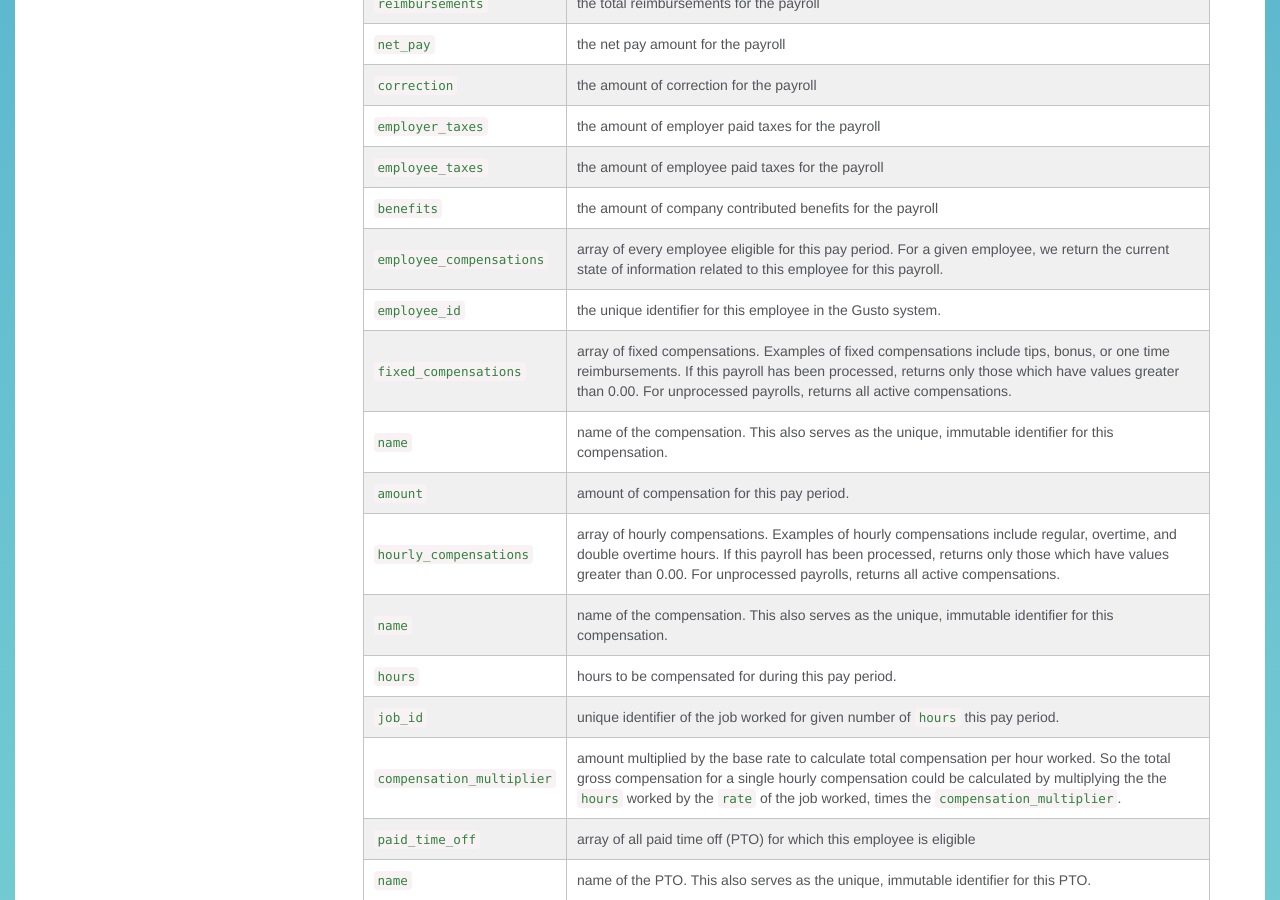
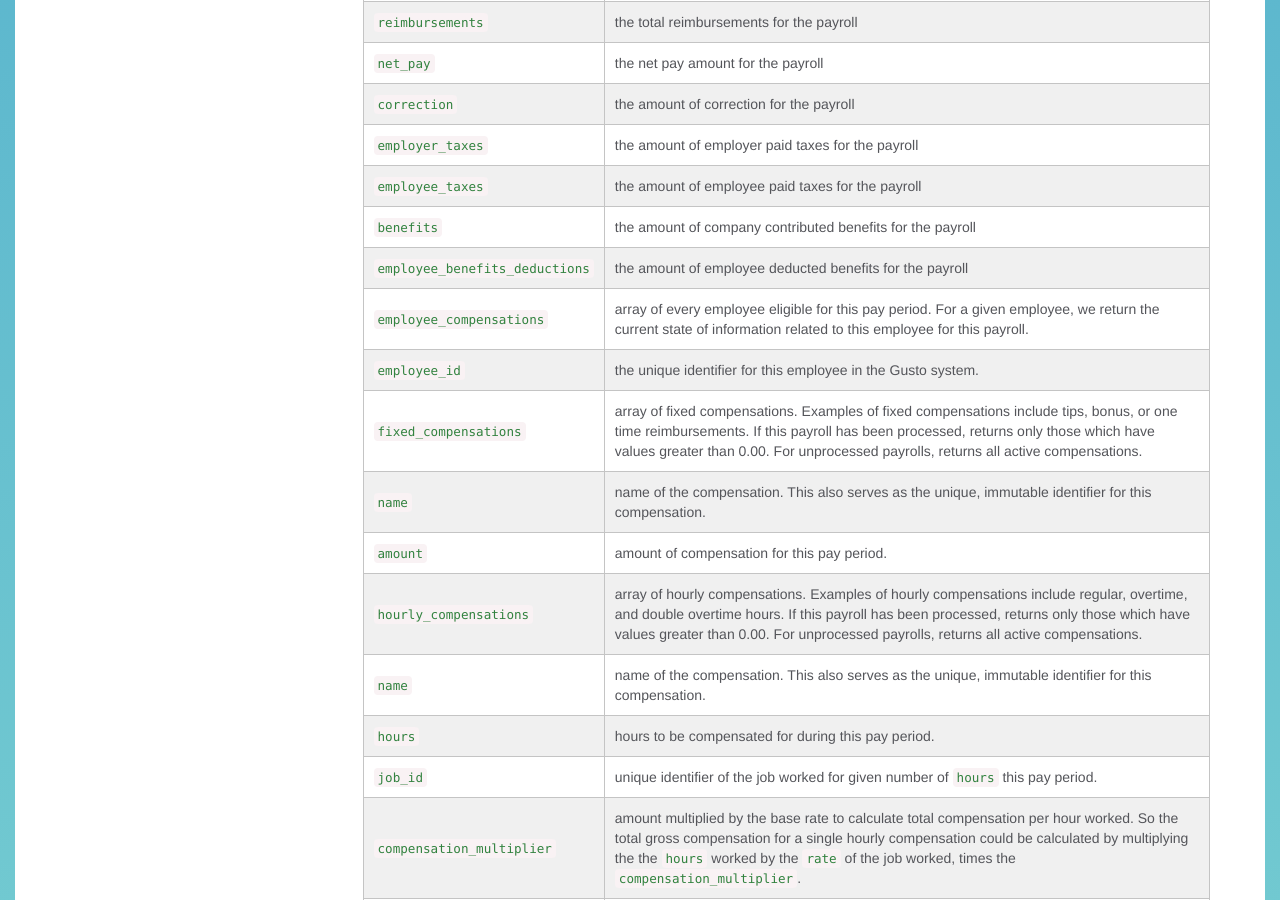
Before and after one commit to Gusto/gusto.github.io, a Jekyll site: the page built from _posts/2013-08-10-payrolls.markdown, in a window 1280 px wide and 900 px high, scrolled down 3337 px. Built offline with Jekyll 4.4.1, drawn with Linux system fonts in a browser that asks for light colours; some of the changed text lies outside the part shown.

Commit message:
Document employee_benefits_deductions in payroll response.

```diff
--- a/_posts/2013-08-10-payrolls.markdown
+++ b/_posts/2013-08-10-payrolls.markdown
@@ -37,7 +37,8 @@ layout: sidebar
       "correction": "0.00",
       "employer_taxes": "191.25",
       "employee_taxes": "646.69",
-      "benefits": "0.0"
+      "benefits": "0.0",
+      "employee_benefits_deductions": "0.0"
     },
     "employee_compensations": [
       {
@@ -163,6 +164,7 @@ layout: sidebar
 | `employer_taxes`          | the amount of employer paid taxes for the payroll
 | `employee_taxes`          | the amount of employee paid taxes for the payroll
 | `benefits`                | the amount of company contributed benefits for the payroll
+| `employee_benefits_deductions` | the amount of employee deducted benefits for the payroll
 | `employee_compensations`  | array of every employee eligible for this pay period. For a given employee, we return the current state of information related to this employee for this payroll.
 | `employee_id`             | the unique identifier for this employee in the Gusto system.
 | `fixed_compensations`     | array of fixed compensations. Examples of fixed compensations include tips, bonus, or one time reimbursements. If this payroll has been processed, returns only those which have values greater than 0.00. For unprocessed payrolls, returns all active compensations.
@@ -241,7 +243,8 @@ You may provide all, none, or any combination of them to scope the returned data
     "correction": "0.00",
     "employer_taxes": "191.25",
     "employee_taxes": "646.69",
-    "benefits": "0.0"
+    "benefits": "0.0",
+    "employee_benefits_deductions": "0.0"
   },
   "employee_compensations": [
     {
@@ -366,6 +369,7 @@ You may provide all, none, or any combination of them to scope the returned data
 | `employer_taxes`          | the amount of employer paid taxes for the payroll
 | `employee_taxes`          | the amount of employee paid taxes for the payroll
 | `benefits`                | the amount of company contributed benefits for the payroll
+| `employee_benefits_deductions` | the amount of employee deducted benefits for the payroll
 | `employee_compensations`  | array of every employee eligible for this pay period. For a given employee, we return the current state of information related to this employee for this payroll.
 | `employee_id`             | the unique identifier for this employee in the Gusto system.
 | `fixed_compensations`     | array of fixed compensations. Examples of fixed compensations include tips, bonus, or one time reimbursements. If this payroll has been processed, returns only those which have values greater than 0.00. For unprocessed payrolls, returns all active compensations.
```
